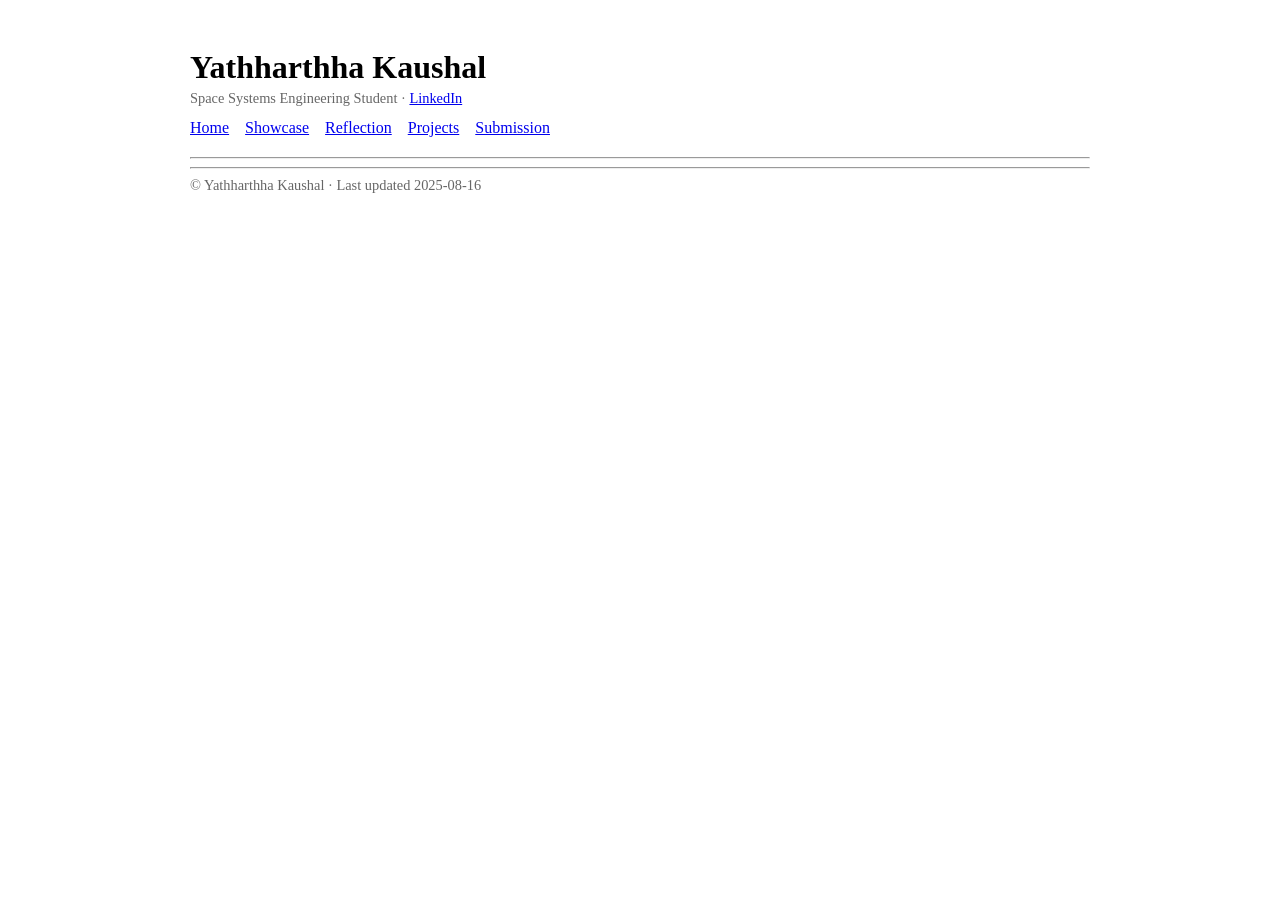
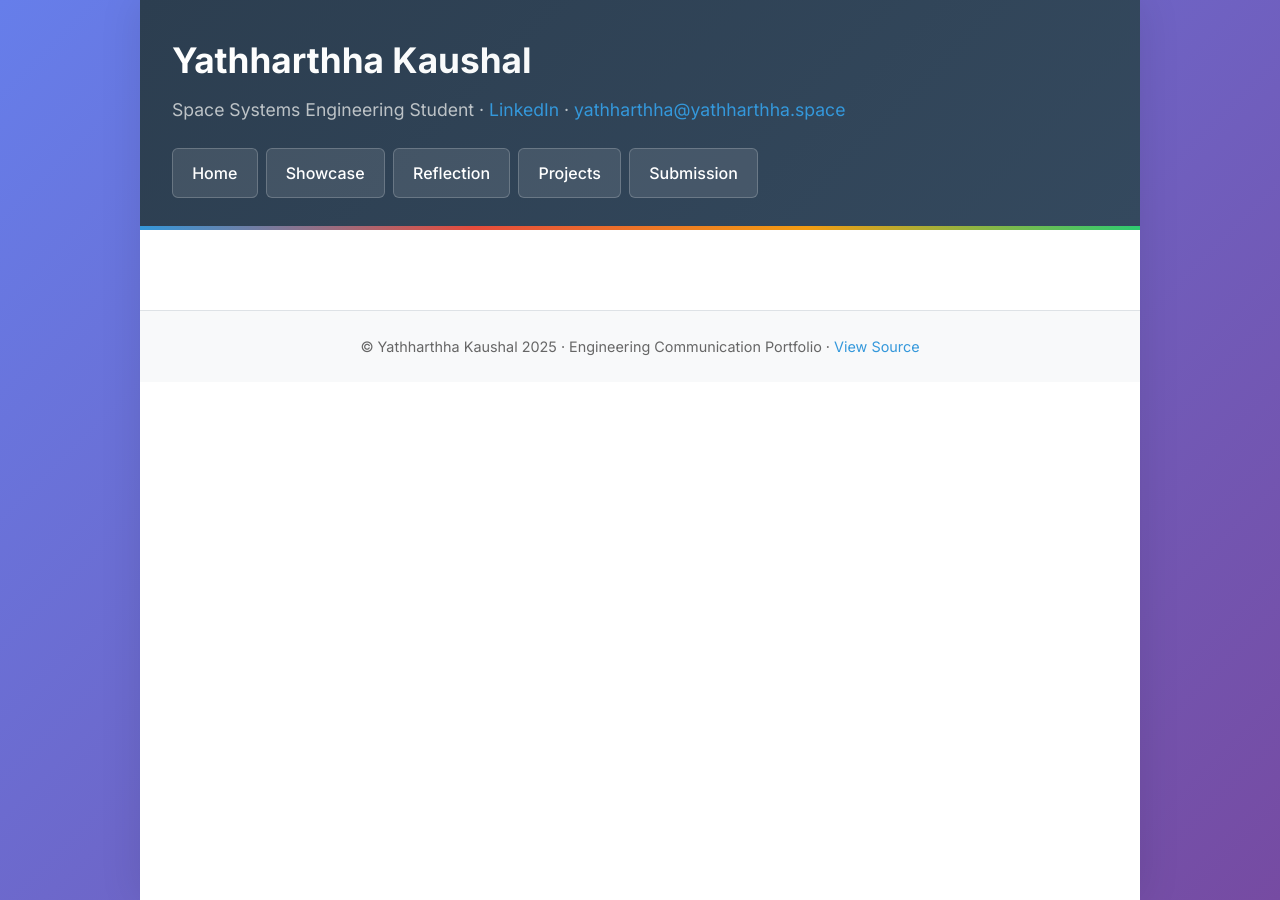
Before and after one commit to YK12321/Engineering-Portfolio, a Jekyll site: the page built from index.md, in a window 1280 px wide. Built offline with Jekyll 4.4.1, drawn with Linux system fonts in a browser that asks for light colours; our own code applies the rules of GitHub Pages for plain Markdown files.

Commit message:
Enhance portfolio design: professional styling, modern layout, and improved visual appeal

```diff
--- a/_layouts/default.html
+++ b/_layouts/default.html
@@ -5,40 +5,275 @@
   <meta charset="utf-8">
   <meta name="viewport" content="width=device-width, initial-scale=1">
   <title>{{ page.title }} | {{ site.name }}</title>
-  {%- if site.theme -%}
-    <!-- Using built-in GitHub Pages theme: {{ site.theme }} -->
-  {%- endif -%}
+  <link href="https://fonts.googleapis.com/css2?family=Inter:wght@400;500;600;700&display=swap" rel="stylesheet">
   <style>
-    /* Subtle tweaks for readability */
-    .page-content { max-width: 900px; margin: 0 auto; padding: 1.25rem; }
-    nav a { margin-right: 0.75rem; }
-    blockquote { border-left: 4px solid #ddd; padding-left: 1rem; color: #555; }
-    img { max-width: 100%; height: auto; }
-    .meta { font-size: 0.9rem; color: #666; }
+    * {
+      margin: 0;
+      padding: 0;
+      box-sizing: border-box;
+    }
+
+    body {
+      font-family: 'Inter', -apple-system, BlinkMacSystemFont, 'Segoe UI', Roboto, sans-serif;
+      line-height: 1.6;
+      color: #333;
+      background: linear-gradient(135deg, #667eea 0%, #764ba2 100%);
+      min-height: 100vh;
+    }
+
+    .container {
+      max-width: 1000px;
+      margin: 0 auto;
+      background: white;
+      min-height: 100vh;
+      box-shadow: 0 0 40px rgba(0,0,0,0.1);
+    }
+
+    header {
+      background: linear-gradient(135deg, #2c3e50 0%, #34495e 100%);
+      color: white;
+      padding: 2rem 2rem 1.5rem;
+      position: relative;
+    }
+
+    header::after {
+      content: '';
+      position: absolute;
+      bottom: 0;
+      left: 0;
+      right: 0;
+      height: 4px;
+      background: linear-gradient(90deg, #3498db, #e74c3c, #f39c12, #2ecc71);
+    }
+
+    .header-content h1 {
+      font-size: 2.2rem;
+      font-weight: 700;
+      margin-bottom: 0.5rem;
+      background: linear-gradient(45deg, #fff, #ecf0f1);
+      -webkit-background-clip: text;
+      -webkit-text-fill-color: transparent;
+      background-clip: text;
+    }
+
+    .header-meta {
+      font-size: 1.1rem;
+      color: #bdc3c7;
+      margin-bottom: 1.5rem;
+    }
+
+    .header-meta a {
+      color: #3498db;
+      text-decoration: none;
+      transition: color 0.3s ease;
+    }
+
+    .header-meta a:hover {
+      color: #5dade2;
+    }
+
+    nav {
+      display: flex;
+      gap: 0;
+      flex-wrap: wrap;
+    }
+
+    nav a {
+      color: white;
+      text-decoration: none;
+      padding: 0.7rem 1.2rem;
+      background: rgba(255,255,255,0.1);
+      border-radius: 6px;
+      margin-right: 0.5rem;
+      margin-bottom: 0.5rem;
+      font-weight: 500;
+      transition: all 0.3s ease;
+      border: 1px solid rgba(255,255,255,0.2);
+    }
+
+    nav a:hover {
+      background: rgba(255,255,255,0.2);
+      transform: translateY(-1px);
+      box-shadow: 0 2px 8px rgba(0,0,0,0.2);
+    }
+
+    nav a.active {
+      background: #3498db;
+      border-color: #3498db;
+    }
+
+    main {
+      padding: 2.5rem 2rem;
+      background: white;
+    }
+
+    main h1 {
+      color: #2c3e50;
+      font-size: 2rem;
+      margin-bottom: 1rem;
+      font-weight: 600;
+    }
+
+    main h2 {
+      color: #34495e;
+      font-size: 1.5rem;
+      margin: 2rem 0 1rem;
+      font-weight: 600;
+      border-bottom: 2px solid #ecf0f1;
+      padding-bottom: 0.5rem;
+    }
+
+    main h3 {
+      color: #2c3e50;
+      font-size: 1.2rem;
+      margin: 1.5rem 0 0.8rem;
+      font-weight: 600;
+    }
+
+    main p {
+      margin-bottom: 1rem;
+      line-height: 1.7;
+    }
+
+    main ul, main ol {
+      margin: 1rem 0 1rem 2rem;
+    }
+
+    main li {
+      margin-bottom: 0.5rem;
+      line-height: 1.6;
+    }
+
+    blockquote {
+      border-left: 4px solid #3498db;
+      padding: 1rem 1.5rem;
+      margin: 1.5rem 0;
+      background: #f8f9fa;
+      border-radius: 0 8px 8px 0;
+      color: #555;
+      font-style: italic;
+    }
+
+    blockquote strong {
+      color: #2c3e50;
+    }
+
+    a {
+      color: #3498db;
+      text-decoration: none;
+      transition: color 0.3s ease;
+    }
+
+    a:hover {
+      color: #2980b9;
+      text-decoration: underline;
+    }
+
+    .highlight-box {
+      background: linear-gradient(135deg, #f8f9fa 0%, #e9ecef 100%);
+      padding: 1.5rem;
+      border-radius: 8px;
+      border-left: 4px solid #3498db;
+      margin: 1.5rem 0;
+    }
+
+    .emoji-section h3 {
+      display: flex;
+      align-items: center;
+      gap: 0.5rem;
+    }
+
+    footer {
+      background: #f8f9fa;
+      padding: 1.5rem 2rem;
+      text-align: center;
+      color: #666;
+      border-top: 1px solid #dee2e6;
+      font-size: 0.9rem;
+    }
+
+    @media (max-width: 768px) {
+      .container {
+        margin: 0;
+        box-shadow: none;
+      }
+
+      header {
+        padding: 1.5rem 1rem 1rem;
+      }
+
+      .header-content h1 {
+        font-size: 1.8rem;
+      }
+
+      main {
+        padding: 1.5rem 1rem;
+      }
+
+      nav {
+        gap: 0.3rem;
+      }
+
+      nav a {
+        padding: 0.6rem 1rem;
+        font-size: 0.9rem;
+      }
+    }
+
+    /* Professional touches */
+    .badge {
+      display: inline-block;
+      background: #3498db;
+      color: white;
+      padding: 0.2rem 0.6rem;
+      border-radius: 12px;
+      font-size: 0.8rem;
+      font-weight: 500;
+      margin: 0.2rem 0.2rem 0.2rem 0;
+    }
+
+    .card {
+      background: white;
+      border: 1px solid #dee2e6;
+      border-radius: 8px;
+      padding: 1.5rem;
+      margin: 1rem 0;
+      box-shadow: 0 2px 4px rgba(0,0,0,0.05);
+      transition: box-shadow 0.3s ease;
+    }
+
+    .card:hover {
+      box-shadow: 0 4px 12px rgba(0,0,0,0.1);
+    }
   </style>
 </head>
 <body>
-  <div class="page-content">
+  <div class="container">
     <header>
-      <h1 style="margin-bottom:0.2rem;">{{ site.name }}</h1>
-      <div class="meta">{{ site.role }} · <a href="{{ site.linkedin_url }}" target="_blank" rel="noopener">LinkedIn</a></div>
-      <nav style="margin: 0.75rem 0 1.25rem 0;">
+      <div class="header-content">
+        <h1>{{ site.name }}</h1>
+        <div class="header-meta">
+          {{ site.role }} ·
+          <a href="{{ site.linkedin_url }}" target="_blank" rel="noopener">LinkedIn</a> ·
+          <a href="mailto:{{ site.email }}">{{ site.email }}</a>
+        </div>
+        <nav>
           <a href="{{ site.baseurl }}/">Home</a>
           <a href="{{ site.baseurl }}/showcase/1-eng2003.html">Showcase</a>
           <a href="{{ site.baseurl }}/reflection/">Reflection</a>
           <a href="{{ site.baseurl }}/projects/">Projects</a>
           <a href="{{ site.baseurl }}/checklist.html">Submission</a>
         </nav>
-      <hr>
+      </div>
     </header>
 
     <main>
       {{ content }}
     </main>
 
-    <hr>
-    <footer class="meta">
-      © {{ site.name }} · Last updated {{ "now" | date: "%Y-%m-%d" }}
+    <footer>
+      © {{ site.name }} {{ "now" | date: "%Y" }} · Engineering Communication Portfolio ·
+      <a href="https://github.com/{{ site.github_username }}/{{ site.repository | split: '/' | last }}" target="_blank">View Source</a>
     </footer>
   </div>
 </body>
```
Lines whose indentation alone changed are shown as unchanged.
